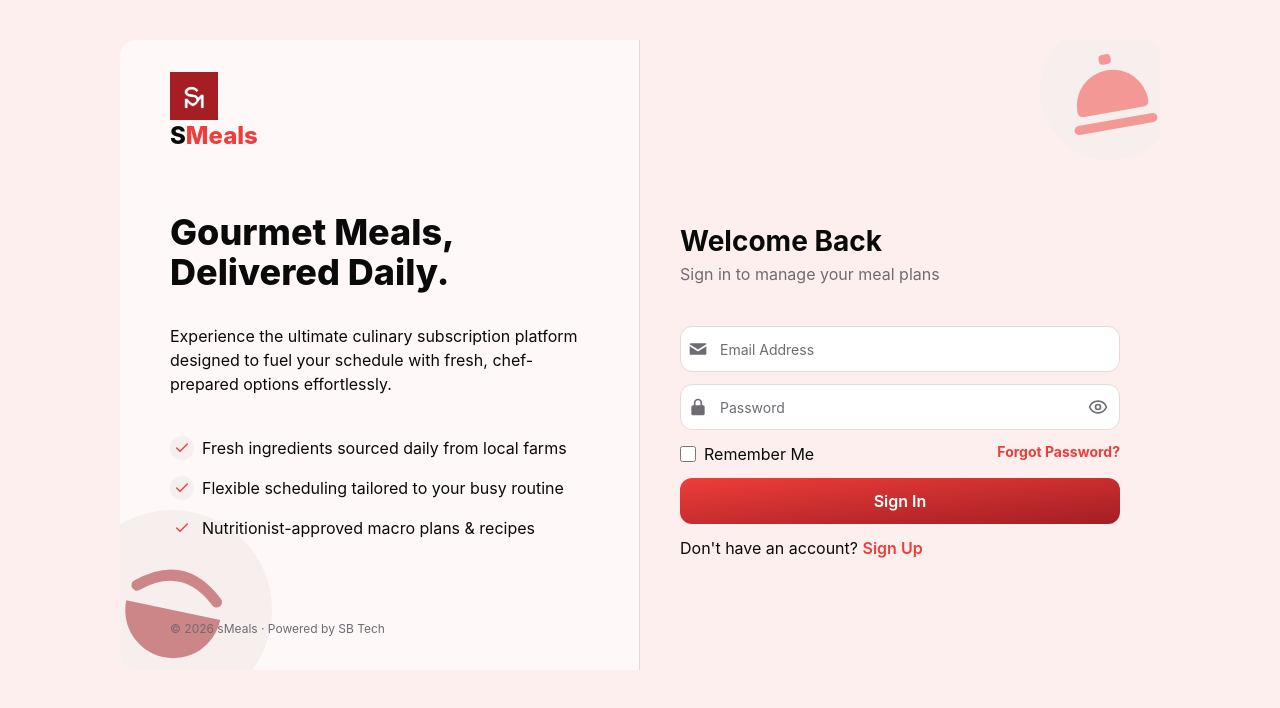
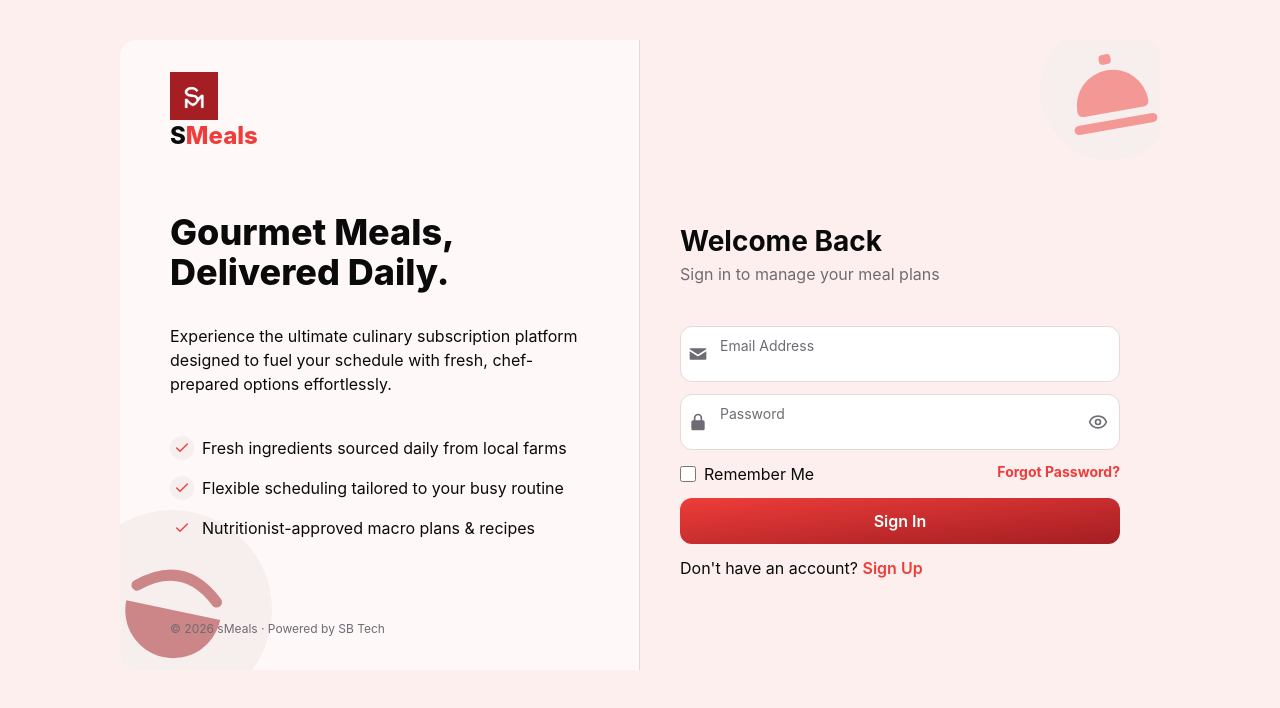
Before and after one commit to IsaacAdel-1/SMeal, a React (Vite) app: page / in a window 1280 px wide. Shown: the top 708 px of the page. Built offline with nearby package versions, Linux system fonts and the light colour scheme; no server answers.

Commit message:
input label and base url

```diff
--- a/src/modules/auth/Components/CustomInput.tsx
+++ b/src/modules/auth/Components/CustomInput.tsx
@@ -11,58 +11,49 @@ export interface CustomInputProps {
   ref: React.Ref<HTMLInputElement>;
 }
 
+const FLOAT =
+  "top-1 bg-card px-1 text-[12px] font-bold text-brand";
+
 export default function CustomInput({
   label,
   icon,
   type = "text",
-  onChange,
   ...inputProps
 }: CustomInputProps) {
-  const [InputFocus, setInputFocus] = useState(false);
-  const [hasValue, setHasValue] = useState(false);
   const [showPassword, setShowPassword] = useState(false);
-
   const isPassword = type === "password";
   const inputType = isPassword && showPassword ? "text" : type;
 
-  const handleChange = (e: React.ChangeEvent<HTMLInputElement>) => {
-    const value = e.target.value;
-    if (value) setInputFocus(true);
-    setHasValue(!!value);
-    onChange(e);
-  };
+  return (
+    <div className="relative w-full">
+      <input
+        {...inputProps}
+        type={inputType}
+        placeholder=" "
+        className="peer h-14 w-full rounded-xl border border-border bg-card px-10 pt-4 text-start text-card-foreground outline-0
+          autofill:shadow-[inset_0_0_0_1000px_var(--card)]
+          autofill:[-webkit-text-fill-color:var(--card-foreground)]"
+      />
 
-  return (
-    <div
-      className="relative w-full"
-      onFocus={() => setInputFocus(true)}
-      onBlur={() => setInputFocus(false)}
-    >
       <label
-        className={`pointer-events-none absolute left-10 ${InputFocus || hasValue ? "top-0 text-brand text-[12px] font-bold" : "top-1/2 -translate-y-1/2 text-muted-foreground text-[14px]"}`}
+        className={`pointer-events-none absolute start-10 top-1/3 z-10 -translate-y-1/2 text-[14px] text-muted-foreground transition-all
+          peer-focus:${FLOAT.split(" ").join(" peer-focus:")}
+          peer-autofill:${FLOAT.split(" ").join(" peer-autofill:")}
+          peer-[:not(:placeholder-shown)]:${FLOAT.split(" ").join(" peer-[:not(:placeholder-shown)]:")}`}
       >
         {label}
       </label>
 
-      <div
-        className={`pointer-events-none absolute left-2 top-1/2 -translate-y-1/2 size-5 ${InputFocus ? "text-brand" : "text-muted-foreground"}`}
-      >
+      <div className="pointer-events-none absolute start-2 top-1/2 size-5 -translate-y-1/2 text-muted-foreground peer-focus:text-brand">
         {icon}
       </div>
-
-      <input
-        className={`px-10 pt-4 pb-1 rounded-xl w-full placeholder:hidden outline-0 border border-border bg-card text-card-foreground max-[620px]:py-2 ${InputFocus || hasValue ? "" : "placeholder:text-muted-foreground"}`}
-        type={inputType}
-        {...inputProps}
-        onChange={handleChange}
-      />
 
       {isPassword && (
         <button
           type="button"
-          onClick={() => setShowPassword((prev) => !prev)}
+          onClick={() => setShowPassword((p) => !p)}
           aria-label={showPassword ? "Hide password" : "Show password"}
-          className="absolute right-3 top-1/2 -translate-y-1/2 size-5 text-muted-foreground hover:text-brand cursor-pointer"
+          className="absolute end-3 top-1/2 size-5 -translate-y-1/2 cursor-pointer text-muted-foreground hover:text-brand"
         >
           {showPassword ? <EyeOff className="size-5" /> : <Eye className="size-5" />}
         </button>
```
